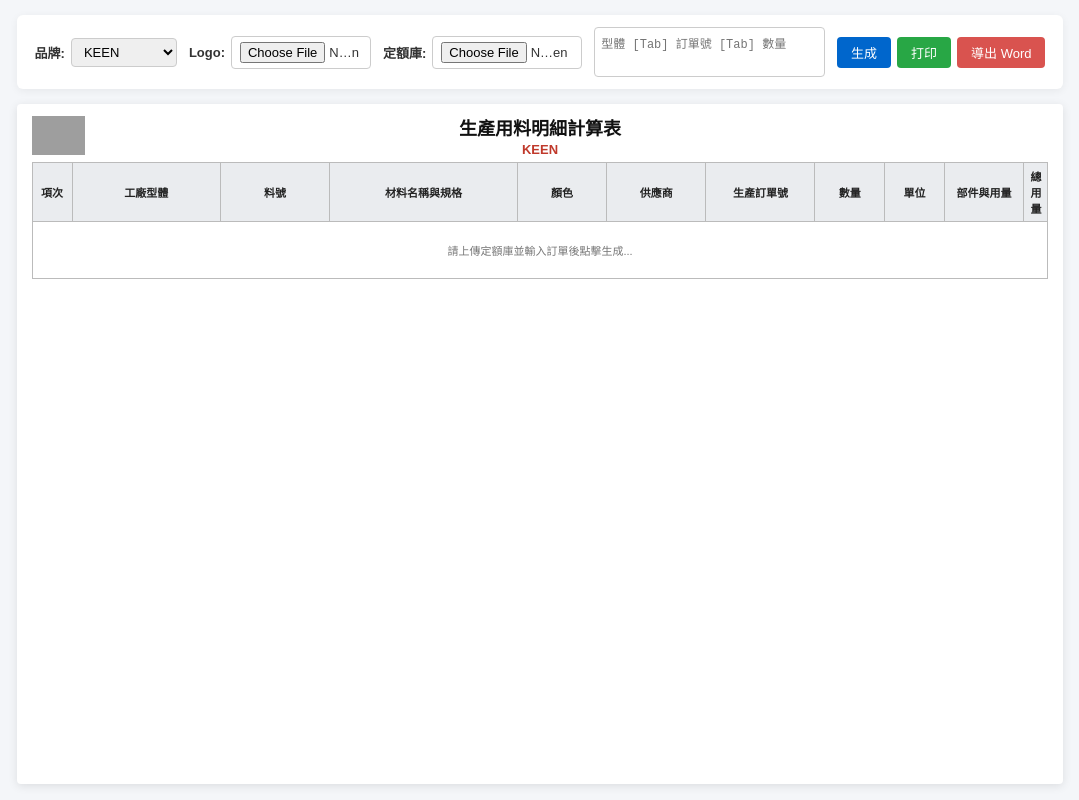
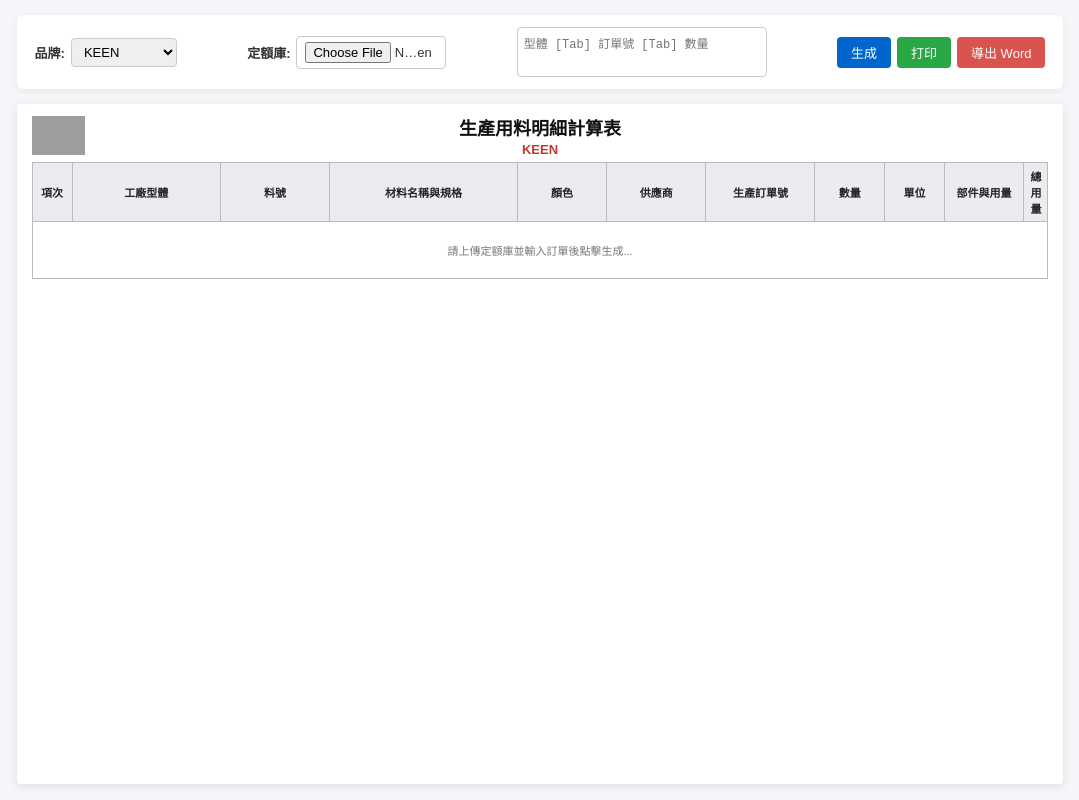
Before and after one commit to dungnguyenbtsl/BOM, a plain HTML site: page index.html in a window 1280 px wide. Shown: the whole page, without its empty margins (100-1179 px from the left). Drawn offline with Linux system fonts and the light colour scheme; grey boxes are pictures that could not be loaded.

Commit message:
Update index.html

```diff
--- a/index.html
+++ b/index.html
@@ -60,11 +60,6 @@
             <option value="OTHER">其他</option>
         </select>
         <input type="text" id="customBrandInput" placeholder="輸入品牌" style="display:none; width:90px;" oninput="updateBrandTitle()">
-    </div>
-
-    <div class="control-item">
-        <label><b>Logo:</b></label>
-        <input type="file" id="logoFile" accept="image/*" onchange="loadLogo(event)" style="width: 140px;">
     </div>
 
     <div class="control-item">
@@ -132,17 +127,6 @@
             customInput.style.display = "none";
         }
         document.getElementById('brandTitle').innerText = `${brandName}`;
-    }
-
-    function loadLogo(e) {
-        const file = e.target.files[0];
-        if (!file) return;
-        const reader = new FileReader();
-        reader.onload = function(e) {
-            let container = document.getElementById('logoContainer');
-            container.innerHTML = `<img src="${e.target.result}" alt="Logo">`;
-        };
-        reader.readAsDataURL(file);
     }
 
     function loadMasterDB(e) {
```
